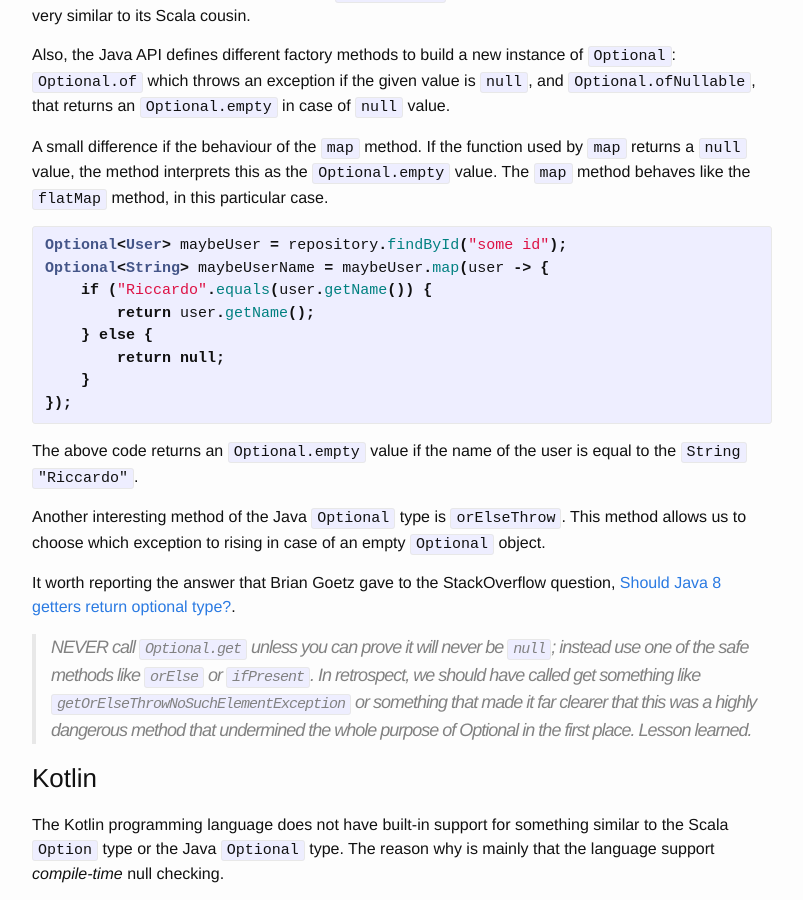
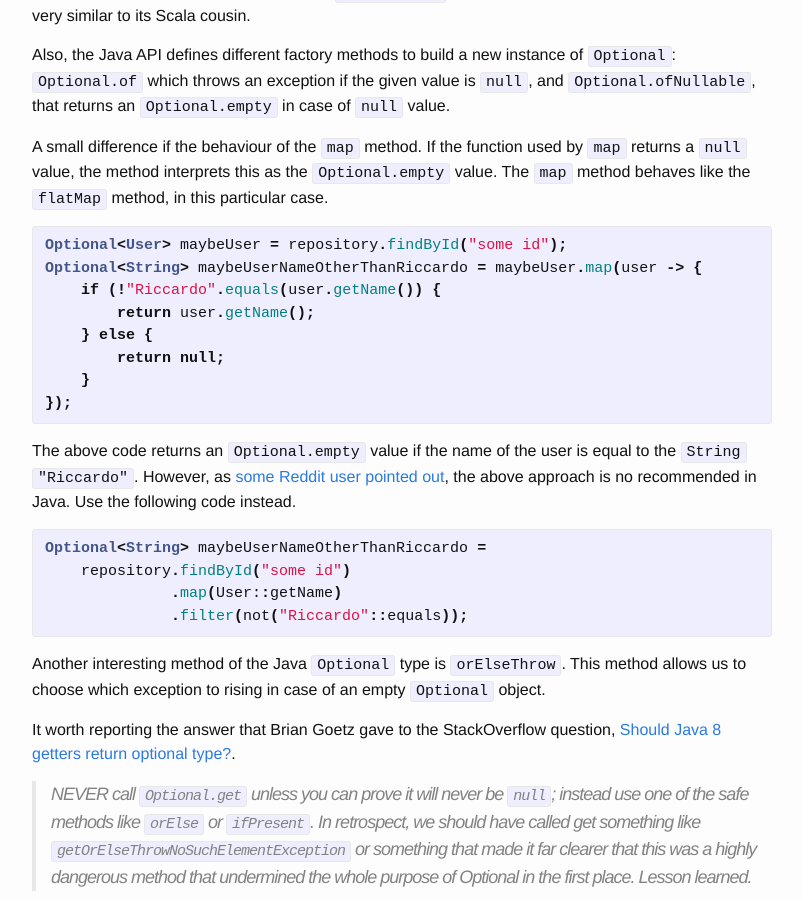
Before and after one commit to rcardin/rcardin.github.io, a Jekyll site: the page built from _posts/2019-10-06-optional-is-the-new-mandatory.markdown, in a window 1280 px wide and 900 px high, scrolled down 3844 px. Shown: the whole window, without its empty margins (238-1041 px from the left). Built offline with Jekyll 4.4.1, drawn with Linux system fonts in a browser that asks for light colours; nearby versions of some CDN libraries; comment, search, counter and statistics services are not loaded.

Commit message:
Added a variant approach in Java flatMap example

```diff
--- a/_posts/2019-10-06-optional-is-the-new-mandatory.markdown
+++ b/_posts/2019-10-06-optional-is-the-new-mandatory.markdown
@@ -152,8 +152,8 @@ A small difference if the behaviour of the `map` method. If the function used by
 
 {% highlight java %}
 Optional<User> maybeUser = repository.findById("some id");
-Optional<String> maybeUserName = maybeUser.map(user -> {
-    if ("Riccardo".equals(user.getName()) {
+Optional<String> maybeUserNameOtherThanRiccardo = maybeUser.map(user -> {
+    if (!"Riccardo".equals(user.getName()) {
         return user.getName();
     } else {
         return null;
@@ -161,7 +161,15 @@ Optional<String> maybeUserName = maybeUser.map(user -> {
 });
 {% endhighlight %}
 
-The above code returns an `Optional.empty` value if the name of the user is equal to the `String` `"Riccardo"`.
+The above code returns an `Optional.empty` value if the name of the user is equal to the `String` `"Riccardo"`. However, as [some Reddit user pointed out](https://www.reddit.com/r/programming/comments/de2mq7/optional_is_the_new_mandatory/f2tn2sw?utm_source=share&utm_medium=web2x), the above approach is no recommended in Java. Use the following code instead.
+
+{% highlight java %}
+
+Optional<String> maybeUserNameOtherThanRiccardo =
+    repository.findById("some id")
+              .map(User::getName)
+              .filter(not("Riccardo"::equals));
+{% endhighlight %}
 
 Another interesting method of the Java `Optional` type is `orElseThrow`. This method allows us to choose which exception to rising in case of an empty `Optional` object.
 
```
